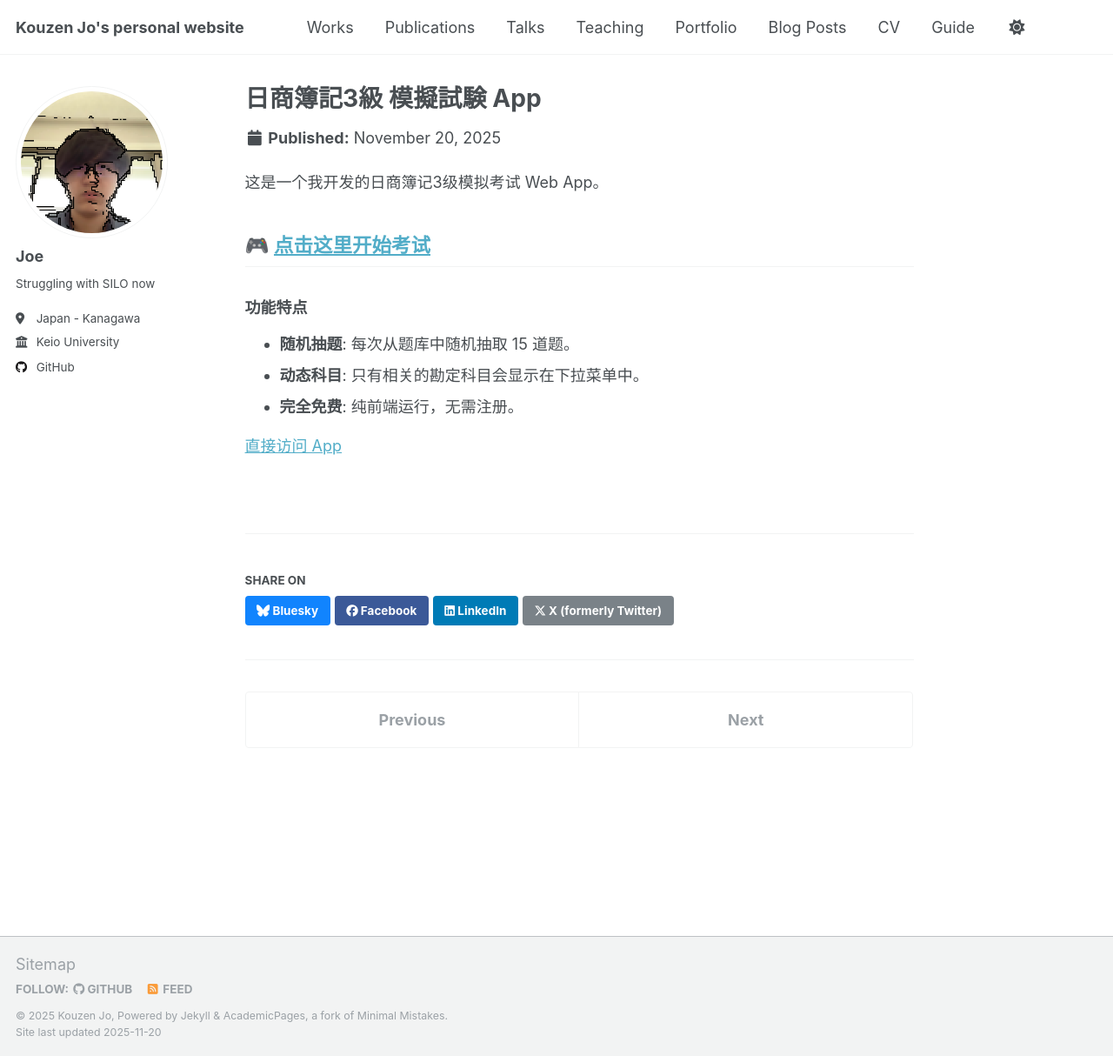
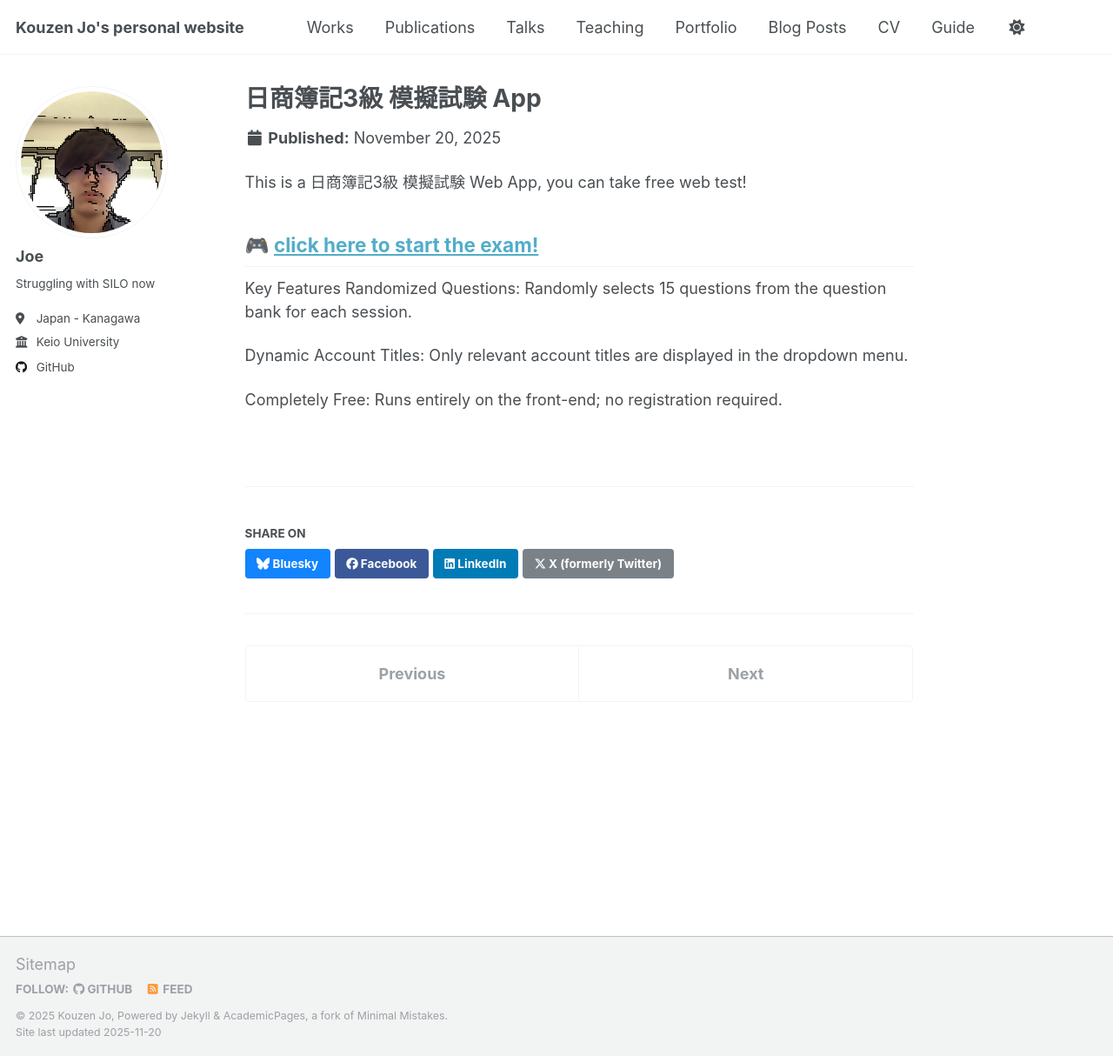
Before and after one commit to Joe-Xuu/joe-xuu.github.io, a Jekyll site: the page built from _portfolio/boki-app.md, in a window 1280 px wide and 1214 px high. Shown: the whole window at 87% size. Built offline with Jekyll 4.4.1, drawn with Linux system fonts in a browser that asks for light colours.

Commit message:
Revise boki-app.md for English localization
Updated the language and formatting of the boki-app description and features.

```diff
--- a/_portfolio/boki-app.md
+++ b/_portfolio/boki-app.md
@@ -4,13 +4,13 @@ excerpt: "一个基于 Web 的日商簿记3级模拟考试应用，支持随机
 collection: portfolio
 ---
 
-这是一个我开发的日商簿记3级模拟考试 Web App。
+This is a 日商簿記3級 模擬試験 Web App, you can take free web test!
 
-## 🎮 [点击这里开始考试](/boki/)
+## 🎮 [click here to start the exam!](/boki/)
 
-### 功能特点
-* **随机抽题**: 每次从题库中随机抽取 15 道题。
-* **动态科目**: 只有相关的勘定科目会显示在下拉菜单中。
-* **完全免费**: 纯前端运行，无需注册。
+Key Features
+Randomized Questions: Randomly selects 15 questions from the question bank for each session.
 
-[直接访问 App](/boki/)
+Dynamic Account Titles: Only relevant account titles are displayed in the dropdown menu.
+
+Completely Free: Runs entirely on the front-end; no registration required.
```
